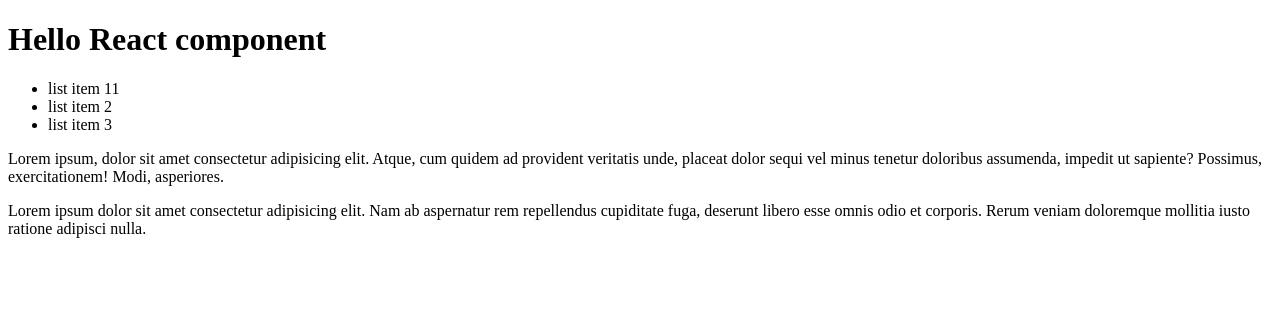
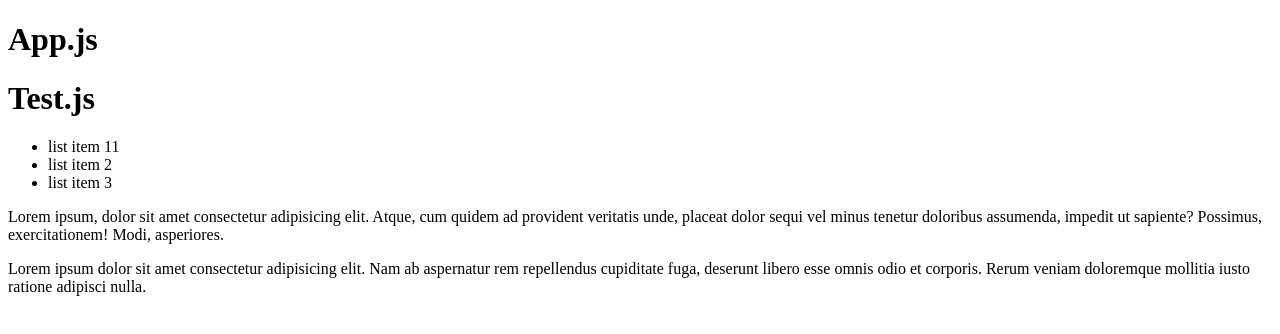
Before and after one commit to OlexanderChekmarev/fake-shop, a React (Create React App) app: page / in a window 1280 px wide. Shown: the top 334 px of the page. Built offline with nearby package versions, Linux system fonts and the light colour scheme.

Commit message:
add required and optional parametrs

```diff
--- a/src/App.tsx
+++ b/src/App.tsx
@@ -1,15 +1,19 @@
 import React from 'react'
 
-// React Element
-// const title = <h1>Hello React.js</h1>
+type TitleProps = {
+    title: string
+    text?: string
+}
 
-// React component
-const Title = () => <h1>Hello React component</h1>
+const Title = (props: TitleProps) =>
+<h1>
+    {props.text} {props.title}
+</h1>
 
 const List = () => {
     let a = 10
     return (
-      <React.Fragment>
+      <>
             <ul>
                 <li>list item {a + 1}</li>
                 <li>list item 2</li>
@@ -27,14 +31,15 @@
                 omnis odio et corporis. Rerum veniam doloremque mollitia iusto
                 ratione adipisci nulla.
             </p>
-     </React.Fragment>
+     </>
     )
 }
 
 function App() {
     return (
         <div className="App">
-            <Title />
+            <Title title="App.js" />
+            <Title title="Test.js" />
             <List />
         </div>
     )
```
